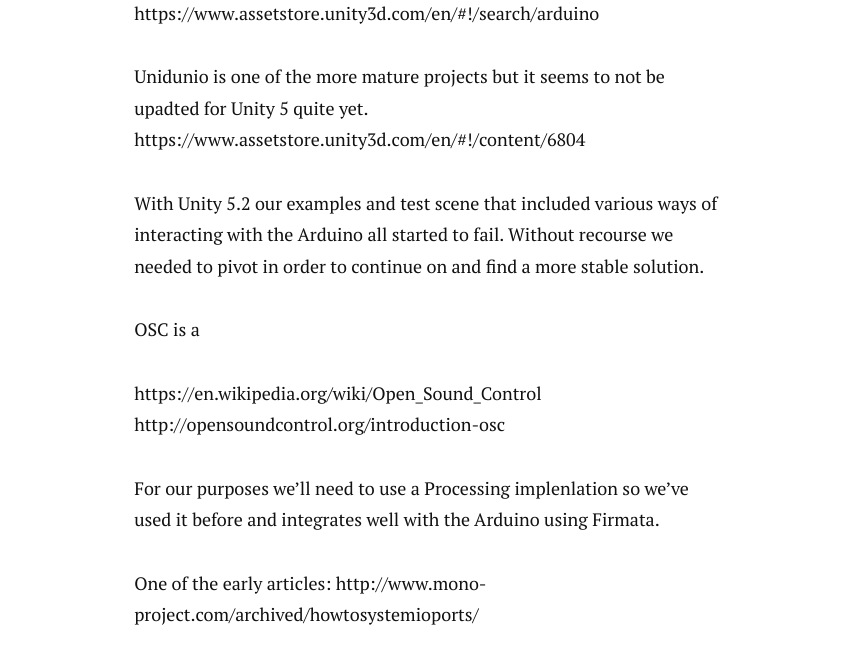
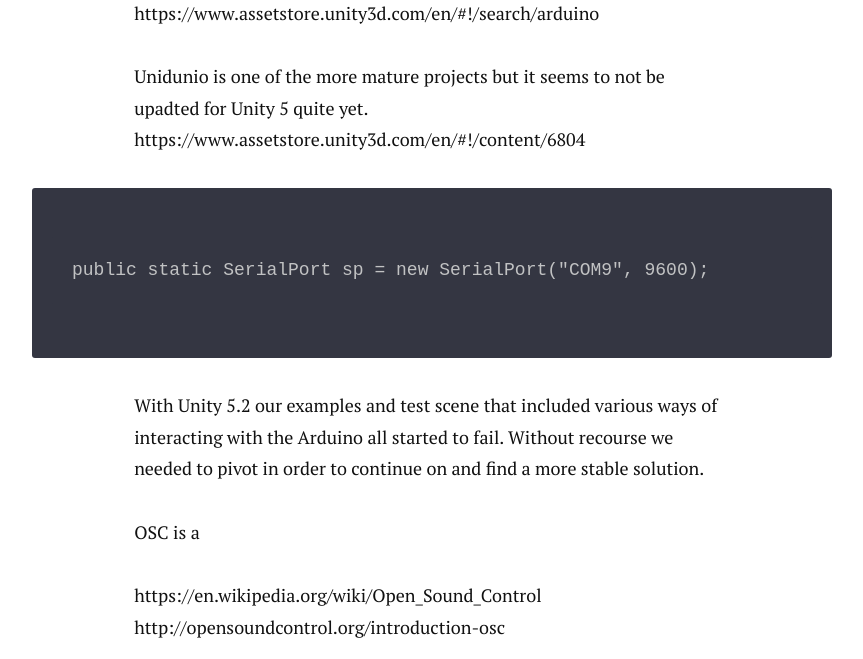
Before and after one commit to robertcedwards/robertcedwards.com, a Jekyll site: the page built from _posts/2015-09-05-Unity-VR-Arduino.md, in a window 1280 px wide and 900 px high, scrolled down 889 px, cut to the strip 0-659 px from the top of the window. Shown: the whole strip, without its empty margins (208-1071 px from the left). Built offline with Jekyll 4.4.1, drawn with Linux system fonts in a browser that asks for light colours; nearby versions of some CDN libraries; Markdown is read by kramdown in place of the engine named in the settings.

Commit message:
Update 2015-09-05-Unity-VR-Arduino.md

````diff
--- a/_posts/2015-09-05-Unity-VR-Arduino.md
+++ b/_posts/2015-09-05-Unity-VR-Arduino.md
@@ -14,6 +14,10 @@
 
 Unidunio is one of the more mature projects but it seems to not be upadted for Unity 5 quite yet.
 https://www.assetstore.unity3d.com/en/#!/content/6804
+
+```
+public static SerialPort sp = new SerialPort("COM9", 9600);
+```
 
 With Unity 5.2 our examples and test scene that included various ways of interacting with the Arduino all started to fail.
 Without recourse we needed to pivot in order to continue on and find a more stable solution.
````
